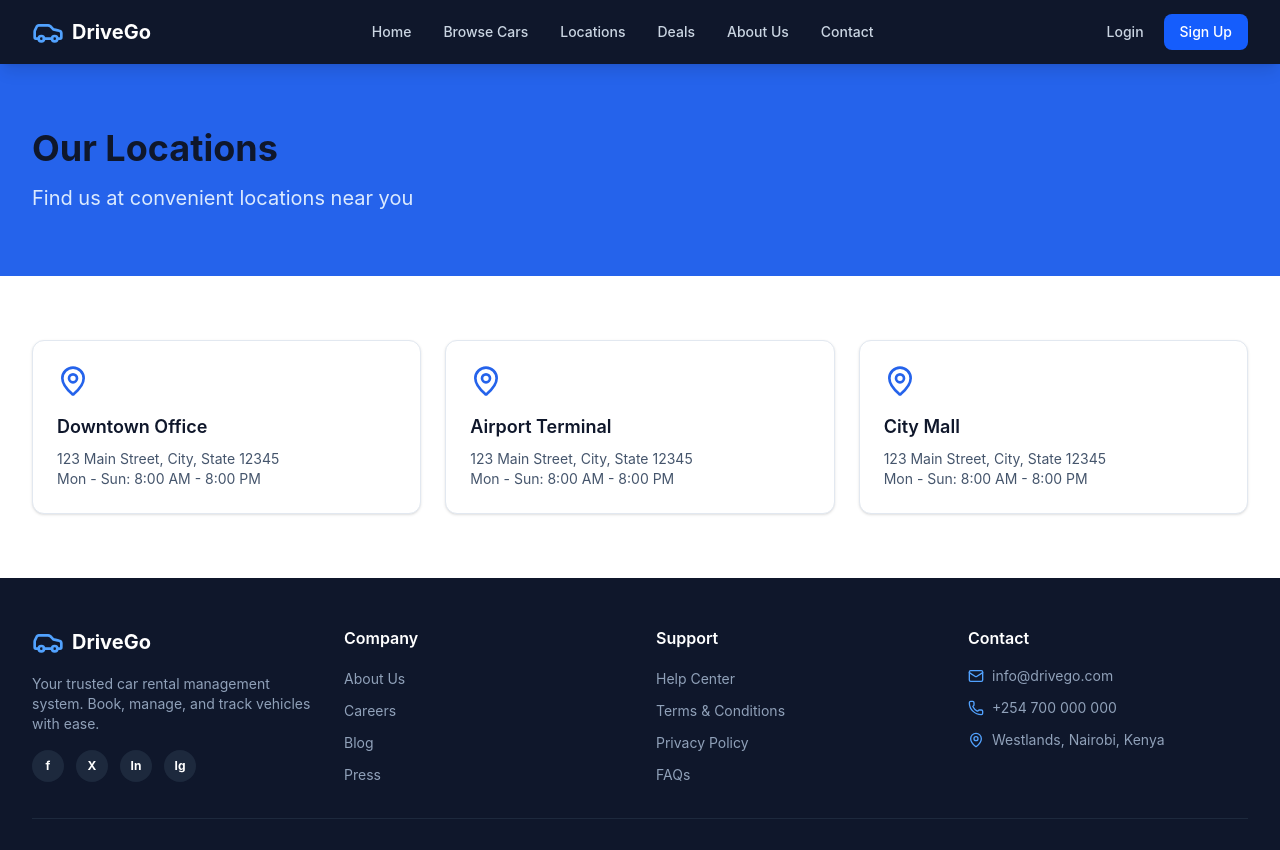
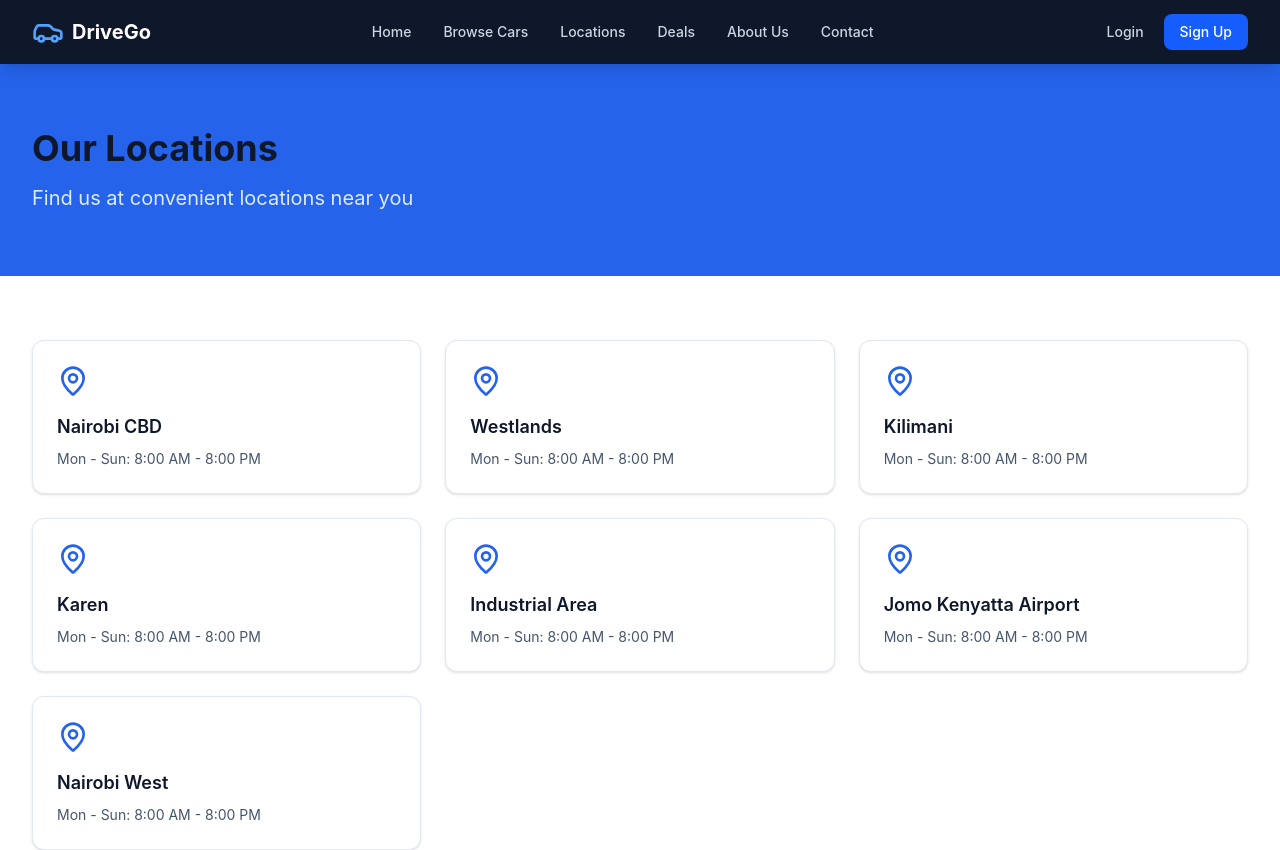
Before and after one commit to abdikadir-mohamed-dev/car-rental-management-system, a React (Vite) app in the folder crms-fronted/: page /locations in a window 1280 px wide. Shown: the top 850 px of the page. Built offline with nearby package versions, Linux system fonts and the light colour scheme; no server answers.

Commit message:
feat: replace static fake locations with real vehicle-derived data and fallback

```diff
--- a/crms-fronted/src/pages/public/LocationsPage.jsx
+++ b/crms-fronted/src/pages/public/LocationsPage.jsx
@@ -1,30 +1,97 @@
-import { MapPin } from 'lucide-react'
+import { useEffect, useState } from "react";
+import { MapPin } from "lucide-react";
+import { getVehicles } from "../../services/vehicleService";
+import { mapVehicle } from "../../utils/apiMappers";
+
+const fallbackLocations = [
+  "Nairobi CBD",
+  "Westlands",
+  "Kilimani",
+  "Karen",
+  "Industrial Area",
+  "Jomo Kenyatta Airport",
+  "Nairobi West",
+];
 
 function LocationsPage() {
+  const [locations, setLocations] = useState([]);
+  const [loading, setLoading] = useState(true);
+
+  useEffect(() => {
+    const loadLocations = async () => {
+      try {
+        const data = await getVehicles();
+        const vehicles = (data || []).map(mapVehicle);
+        const locationCounts = vehicles.reduce((counts, vehicle) => {
+          if (vehicle.location) {
+            counts[vehicle.location] = (counts[vehicle.location] || 0) + 1;
+          }
+          return counts;
+        }, {});
+        const fetchedLocations = Object.entries(locationCounts).map(
+          ([name, count]) => ({
+            name,
+            count,
+          }),
+        );
+        setLocations(
+          fetchedLocations.length > 0 ? fetchedLocations : fallbackLocations,
+        );
+      } catch {
+        setLocations(fallbackLocations);
+      } finally {
+        setLoading(false);
+      }
+    };
+    loadLocations();
+  }, []);
+
   return (
     <div>
       <section className="bg-primary text-white py-16">
         <div className="max-w-7xl mx-auto px-4 sm:px-6 lg:px-8">
           <h1 className="text-4xl font-bold mb-4">Our Locations</h1>
-          <p className="text-xl text-blue-100">Find us at convenient locations near you</p>
+          <p className="text-xl text-blue-100">
+            Find us at convenient locations near you
+          </p>
         </div>
       </section>
       <section className="py-16 bg-white">
         <div className="max-w-7xl mx-auto px-4 sm:px-6 lg:px-8">
-          <div className="grid grid-cols-1 md:grid-cols-3 gap-6">
-            {['Downtown Office', 'Airport Terminal', 'City Mall'].map((location) => (
-              <div key={location} className="card p-6">
-                <MapPin className="w-8 h-8 text-primary mb-4" />
-                <h3 className="text-lg font-semibold text-slate-900 mb-2">{location}</h3>
-                <p className="text-slate-600 text-sm">123 Main Street, City, State 12345</p>
-                <p className="text-slate-600 text-sm">Mon - Sun: 8:00 AM - 8:00 PM</p>
-              </div>
-            ))}
-          </div>
+          {loading ? (
+            <div className="flex items-center justify-center min-h-[200px]">
+              <div className="animate-spin rounded-full h-12 w-12 border-b-2 border-blue-600"></div>
+            </div>
+          ) : (
+            <div className="grid grid-cols-1 md:grid-cols-3 gap-6">
+              {locations.map((location) => {
+                const name =
+                  typeof location === "string" ? location : location.name;
+                const count =
+                  typeof location === "string" ? null : location.count;
+                return (
+                  <div key={name} className="card p-6">
+                    <MapPin className="w-8 h-8 text-primary mb-4" />
+                    <h3 className="text-lg font-semibold text-slate-900 mb-2">
+                      {name}
+                    </h3>
+                    {count !== null && (
+                      <p className="text-slate-600 text-sm">
+                        {count} vehicles available
+                      </p>
+                    )}
+                    <p className="text-slate-600 text-sm">
+                      Mon - Sun: 8:00 AM - 8:00 PM
+                    </p>
+                  </div>
+                );
+              })}
+            </div>
+          )}
         </div>
       </section>
     </div>
-  )
+  );
 }
 
-export default LocationsPage
+export default LocationsPage;
```
